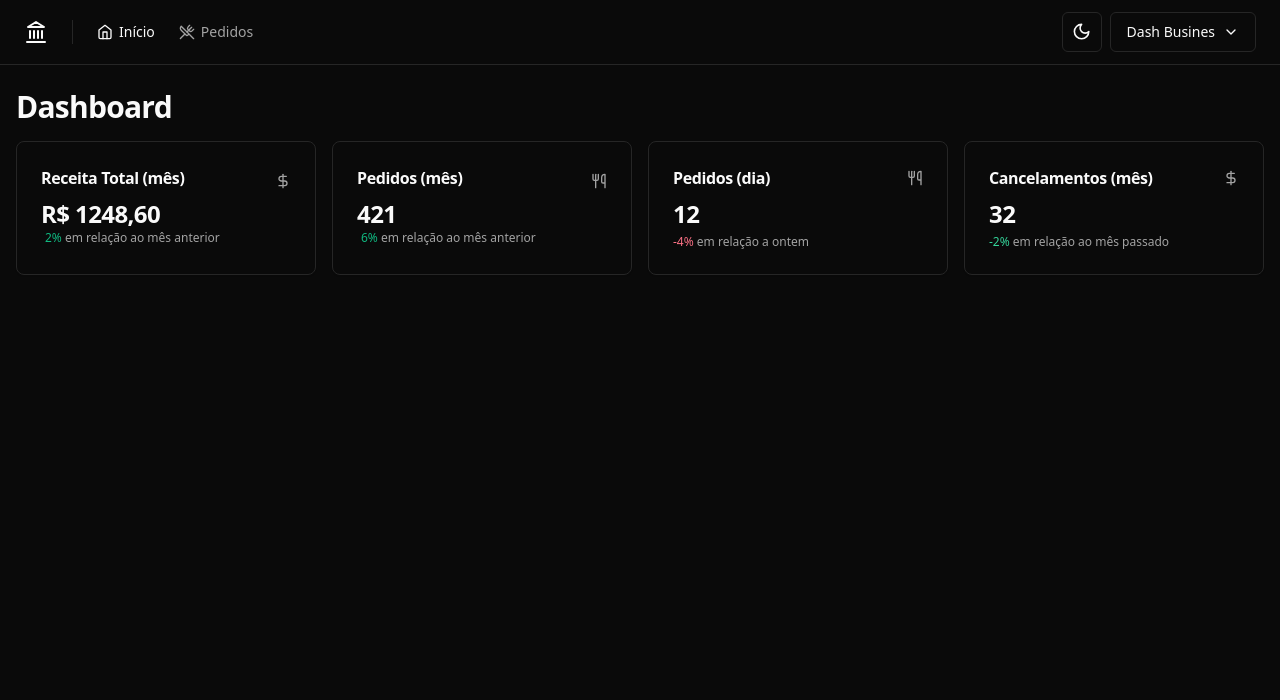
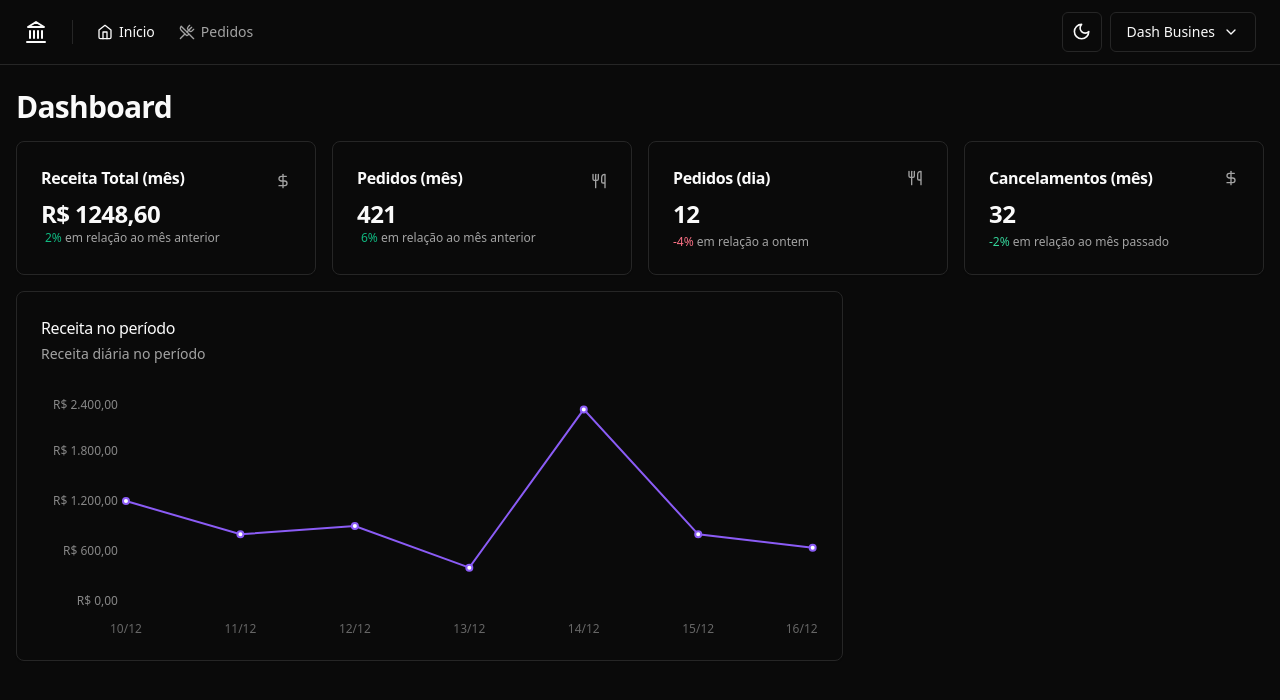
Before and after one commit to Inacioluz/dashboard-busines, a React (Vite) app: page / in a window 1280 px wide. Shown: the top 700 px of the page. Built offline with nearby package versions, Linux system fonts and the light colour scheme.

Commit message:
grafico de receita do período

```diff
--- a/package.json
+++ b/package.json
@@ -27,6 +27,7 @@
     "react-helmet-async": "^2.0.4",
     "react-hook-form": "^7.49.3",
     "react-router-dom": "^6.21.3",
+    "recharts": "^2.11.0",
     "sonner": "^1.3.1",
     "sort-by": "^1.2.0",
     "tailwind-merge": "^2.2.0",
--- a/src/pages/app/dashboard/dashboard.tsx
+++ b/src/pages/app/dashboard/dashboard.tsx
@@ -4,6 +4,7 @@
 import { MonthCanceledOrdersAmountCard } from './month-canceled-orders-amount-card'
 import { MonthOrdersAmountCard } from './month-orders-amount-card'
 import { MonthRevenueCard } from './month-revenue-card'
+import { RevenueChart } from './reventue-chart'
 
 export function Dashboard() {
   return (
@@ -18,6 +19,9 @@
           <DayOrdersAmountCard />
           <MonthCanceledOrdersAmountCard />
         </div>
+        <div className="grid grid-cols-9 gap-4">
+          <RevenueChart />
+        </div>
       </div>
     </>
   )
--- /dev/null
+++ b/src/pages/app/dashboard/reventue-chart.tsx
@@ -0,0 +1,60 @@
+import { Line, LineChart, ResponsiveContainer, XAxis, YAxis } from 'recharts'
+import colors from 'tailwindcss/colors'
+
+import {
+  Card,
+  CardContent,
+  CardDescription,
+  CardHeader,
+  CardTitle,
+} from '@/components/ui/card'
+
+const data = [
+  { date: '10/12', revenue: 1200 },
+  { date: '11/12', revenue: 800 },
+  { date: '12/12', revenue: 900 },
+  { date: '13/12', revenue: 400 },
+  { date: '14/12', revenue: 2300 },
+  { date: '15/12', revenue: 800 },
+  { date: '16/12', revenue: 640 },
+]
+
+export function RevenueChart() {
+  return (
+    <Card className="col-span-6">
+      <CardHeader className="flex-row items-center justify-between pb-8">
+        <div className="space-y-1">
+          <CardTitle className="text-base font-medium">
+            Receita no período
+          </CardTitle>
+          <CardDescription>Receita diária no período</CardDescription>
+        </div>
+      </CardHeader>
+      <CardContent>
+        <ResponsiveContainer width="100%" height={240}>
+          <LineChart data={data} style={{ fontSize: 12 }}>
+            <XAxis dataKey="date" axisLine={false} tickLine={false} dy={16} />
+            <YAxis
+              stroke="#888"
+              axisLine={false}
+              tickLine={false}
+              width={80}
+              tickFormatter={(value: number) =>
+                value.toLocaleString('pt-BR', {
+                  style: 'currency',
+                  currency: 'BRL',
+                })
+              }
+            />
+            <Line
+              stroke={colors.violet[500]}
+              type="linear"
+              strokeWidth={2}
+              dataKey="revenue"
+            />
+          </LineChart>
+        </ResponsiveContainer>
+      </CardContent>
+    </Card>
+  )
+}
```
Also changed, not shown: 1 other file (tests, documents, lock files or other folders).
